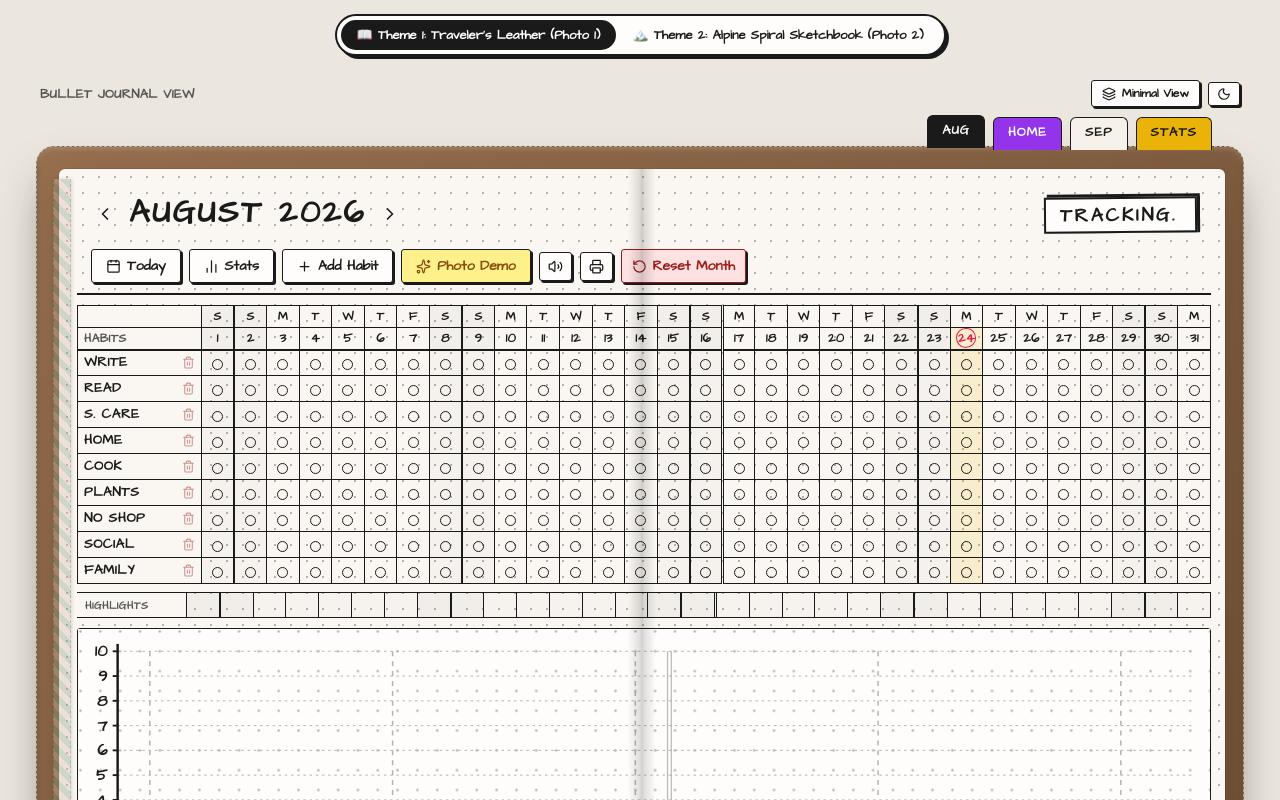
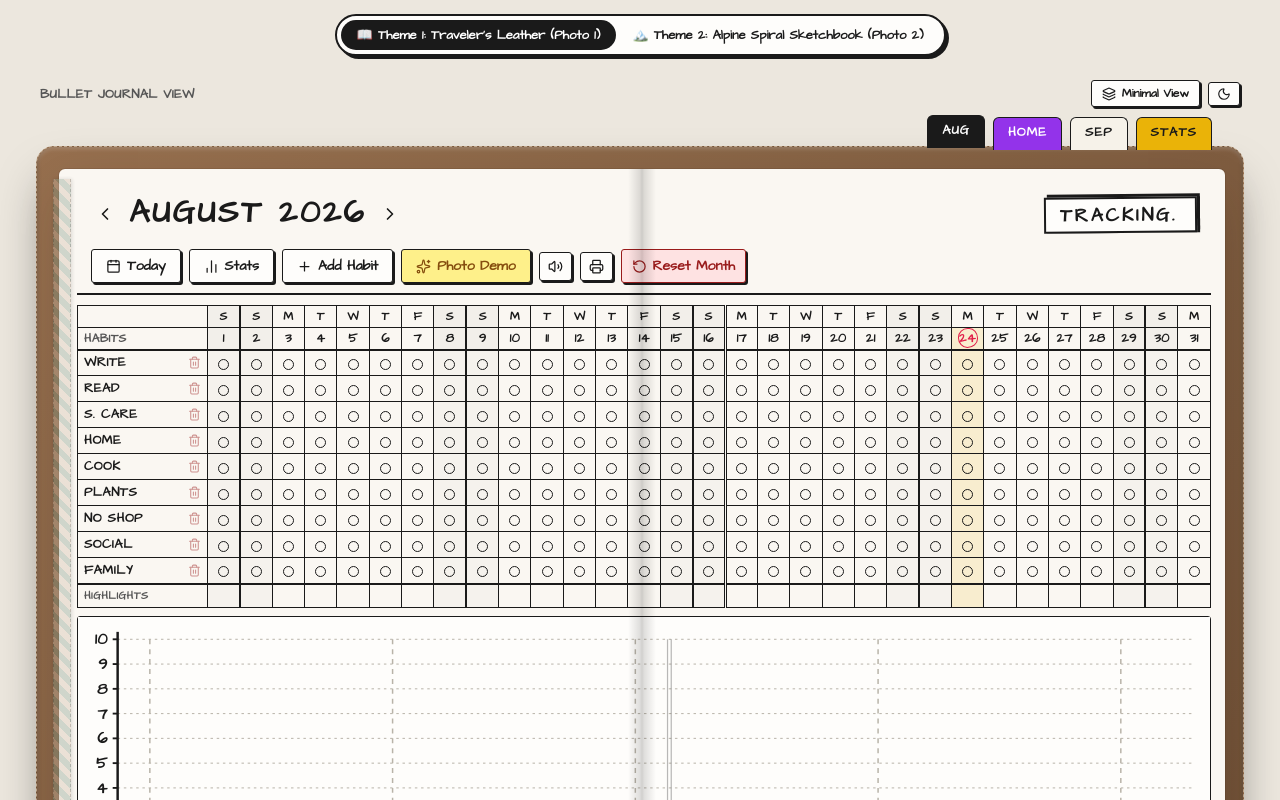
Before and after one commit to jagwalansh/habit-tracker, a Next.js app: page / in a window 1280 px wide. Shown: the top 800 px of the page. Built offline with nearby package versions, Linux system fonts and the light colour scheme.

Commit message:
refactor: integrate highlights row directly into habit table and remove dot grid background patterns

```diff
--- a/app/globals.css
+++ b/app/globals.css
@@ -79,12 +79,9 @@ html, body {
   overflow-x: hidden;
 }
 
-/* Authentic Bullet Journal Dot Grid Background */
+/* Bullet Journal Paper Background (Clean paper without background dots) */
 .bullet-paper {
   background-color: var(--paper-bg);
-  background-image: radial-gradient(var(--paper-dot) 1.2px, transparent 1.2px);
-  background-size: 16px 16px;
-  background-position: 0 0;
   box-shadow: var(--paper-shadow);
   border-radius: 4px;
   position: relative;
@@ -315,9 +312,8 @@ html, body {
 }
 
 .habit-name-col {
-  width: 124px;
-  min-width: 124px;
-  max-width: 124px;
+  width: 130px;
+  min-width: 130px;
   text-align: left !important;
   padding-left: 6px !important;
   padding-right: 4px !important;
@@ -325,6 +321,10 @@ html, body {
   font-weight: 700;
   letter-spacing: 0.03em;
   background: rgba(255, 255, 255, 0.4);
+}
+
+.highlights-row td {
+  background-color: rgba(0, 0, 0, 0.015);
 }
 
 .day-header-dow {
--- a/app/page.tsx
+++ b/app/page.tsx
@@ -386,20 +386,15 @@ export default function HabitTrackerPage() {
             />
           ) : (
             <>
-              {/* Top Half: Monthly Habit Matrix */}
+              {/* Monthly Habit Matrix with perfectly aligned Highlights row */}
               <HabitGrid
                 days={days}
                 habits={monthData.habits}
                 completions={monthData.completions}
+                annotations={monthData.annotations}
                 soundEnabled={soundEnabled}
                 onToggleHabit={handleToggleHabit}
                 onDeleteHabit={handleDeleteHabit}
-              />
-
-              {/* Middle Ribbon: Highlight Hearts */}
-              <DayMarkerBar
-                days={days}
-                annotations={monthData.annotations}
                 onToggleAnnotation={handleToggleAnnotation}
               />
 
--- a/components/DayMarkerBar.tsx
+++ b/components/DayMarkerBar.tsx
@@ -19,55 +19,42 @@ export const DayMarkerBar: React.FC<DayMarkerBarProps> = ({
 
   return (
     <div className="table-scroll-container" style={{ margin: '4px 0 6px' }}>
-      <div style={{
-        display: 'flex',
-        alignItems: 'center',
-        borderTop: '1.5px solid var(--ink-black)',
-        borderBottom: '1.5px solid var(--ink-black)',
-        minWidth: '100%',
-        backgroundColor: 'rgba(0,0,0,0.015)'
-      }}>
-        {/* Align with Habit Name column */}
-        <div className="sticky-habit-col" style={{
-          width: '110px',
-          minWidth: '110px',
-          paddingLeft: '8px',
+      <table className="habit-matrix-table" style={{ width: '100%', borderCollapse: 'collapse' }}>
+        <tbody>
+          <tr className="highlights-row" style={{ borderTop: '1.5px solid var(--ink-black)', borderBottom: '1.5px solid var(--ink-black)' }}>
+            <td
+              className="habit-name-col sticky-habit-col"
+              style={{
                 fontSize: '11px',
                 color: 'var(--ink-muted)',
                 fontFamily: 'var(--font-primary)',
                 fontWeight: 700,
-          display: 'flex',
-          alignItems: 'center',
+                letterSpacing: '0.04em',
                 height: '24px',
-          borderRight: '1px solid var(--ink-black)',
-        }}>
+              }}
+            >
               HIGHLIGHTS
-        </div>
-
-        {/* Day Annotation Cells */}
-        <div style={{ display: 'flex', flex: 1 }}>
+            </td>
             {days.map((day) => {
               const hasHeart = annotations[day.dayNumber] === 'heart';
               const isSpineSplit = day.dayNumber === spineDayThreshold;
               const isWeekEnd = day.dayOfWeekIndex === 6;
+              const dividerClass = isSpineSplit
+                ? 'spine-divider-right'
+                : (isWeekEnd ? 'week-divider-right' : '');
 
               return (
-              <div
+                <td
                   key={`annot-${day.dayNumber}`}
+                  className={`day-cell ${dividerClass} ${day.isToday ? 'is-today-column' : ''}`}
                   onClick={() => onToggleAnnotation(day.dayNumber)}
-                title={`Toggle heart/highlight for day ${day.dayNumber}`}
+                  title={`Toggle highlight for day ${day.dayNumber}`}
                   style={{
-                  flex: 1,
-                  minWidth: '24px',
                     height: '24px',
-                  display: 'flex',
-                  alignItems: 'center',
-                  justifyContent: 'center',
                     cursor: 'pointer',
-                  borderRight: isSpineSplit
-                    ? '3px double var(--ink-black)'
-                    : (isWeekEnd ? '2.5px solid var(--ink-black)' : '1px solid var(--ink-black)'),
-                  backgroundColor: day.isWeekend ? 'rgba(0,0,0,0.02)' : 'transparent',
+                    backgroundColor: day.isToday
+                      ? 'rgba(234, 179, 8, 0.12)'
+                      : (day.isWeekend ? 'rgba(0, 0, 0, 0.02)' : 'transparent'),
                   }}
                 >
                   {hasHeart && (
@@ -75,11 +62,12 @@ export const DayMarkerBar: React.FC<DayMarkerBarProps> = ({
                       ♡
                     </span>
                   )}
-              </div>
+                </td>
               );
             })}
-        </div>
-      </div>
+          </tr>
+        </tbody>
+      </table>
     </div>
   );
 };
--- a/components/HabitGrid.tsx
+++ b/components/HabitGrid.tsx
@@ -10,18 +10,22 @@ interface HabitGridProps {
   days: DayInfo[];
   habits: Habit[];
   completions: Record<string, Record<number, boolean>>;
+  annotations?: Record<number, string>;
   soundEnabled: boolean;
   onToggleHabit: (habitId: string, dayNumber: number) => void;
   onDeleteHabit: (habitId: string) => void;
+  onToggleAnnotation?: (dayNumber: number) => void;
 }
 
 export const HabitGrid: React.FC<HabitGridProps> = ({
   days,
   habits,
   completions,
+  annotations,
   soundEnabled,
   onToggleHabit,
   onDeleteHabit,
+  onToggleAnnotation,
 }) => {
   const spineDayThreshold = Math.ceil(days.length / 2); // e.g. 13 or 15 for booklet split
 
@@ -137,8 +141,8 @@ export const HabitGrid: React.FC<HabitGridProps> = ({
                       textTransform: 'uppercase',
                       letterSpacing: '0.04em',
                       fontFamily: 'var(--font-primary)',
-                      fontSize: habit.name.length > 9 ? '11.5px' : habit.name.length > 7 ? '12.5px' : '13.5px',
-                      lineHeight: 1.1,
+                      fontSize: habit.name.length > 14 ? '11px' : habit.name.length > 9 ? '12px' : '13px',
+                      lineHeight: 1.15,
                       flex: 1,
                       minWidth: 0,
                       overflow: 'hidden',
@@ -204,6 +208,54 @@ export const HabitGrid: React.FC<HabitGridProps> = ({
               </tr>
             );
           })}
+
+          {/* HIGHLIGHTS Row - perfectly aligned within the same table */}
+          {annotations && onToggleAnnotation && (
+            <tr className="highlights-row" style={{ borderTop: '2px solid var(--ink-black)' }}>
+              <td
+                className="habit-name-col sticky-habit-col"
+                style={{
+                  fontSize: '11px',
+                  color: 'var(--ink-muted)',
+                  fontFamily: 'var(--font-primary)',
+                  fontWeight: 700,
+                  letterSpacing: '0.04em',
+                }}
+              >
+                HIGHLIGHTS
+              </td>
+              {days.map((day) => {
+                const hasHeart = annotations[day.dayNumber] === 'heart';
+                const isSpineSplit = day.dayNumber === spineDayThreshold;
+                const isWeekEnd = day.dayOfWeekIndex === 6;
+                const dividerClass = isSpineSplit
+                  ? 'spine-divider-right'
+                  : (isWeekEnd ? 'week-divider-right' : '');
+
+                return (
+                  <td
+                    key={`annot-${day.dayNumber}`}
+                    className={`day-cell ${dividerClass} ${day.isToday ? 'is-today-column' : ''}`}
+                    onClick={() => onToggleAnnotation(day.dayNumber)}
+                    title={`Toggle highlight for day ${day.dayNumber}`}
+                    style={{
+                      height: '24px',
+                      cursor: 'pointer',
+                      backgroundColor: day.isToday
+                        ? 'rgba(234, 179, 8, 0.12)'
+                        : (day.isWeekend ? 'rgba(0, 0, 0, 0.02)' : 'transparent'),
+                    }}
+                  >
+                    {hasHeart && (
+                      <span className="heart-marker active" style={{ fontSize: '14px', lineHeight: 1 }}>
+                        ♡
+                      </span>
+                    )}
+                  </td>
+                );
+              })}
+            </tr>
+          )}
         </tbody>
       </table>
     </div>
--- a/components/MetricChart.tsx
+++ b/components/MetricChart.tsx
@@ -130,14 +130,8 @@ export const MetricChart: React.FC<MetricChartProps> = ({
             style={{ width: '100%', height: 'auto', display: 'block', cursor: 'crosshair' }}
             onClick={handleSvgClick}
           >
-            {/* Background Dot Grid inside SVG */}
-            <defs>
-              <pattern id="chartDots" width="16" height="16" patternUnits="userSpaceOnUse">
-                <circle cx="2" cy="2" r="1" fill="var(--paper-dot)" />
-              </pattern>
-            </defs>
+            {/* Background Canvas */}
             <rect width={svgWidth} height={chartHeight} fill="var(--paper-card)" />
-            <rect width={svgWidth} height={chartHeight} fill="url(#chartDots)" />
 
             {/* Y-Axis Guidelines & Numbers (10 to 1) */}
             {yLevels.map((lvl) => {
--- a/components/SleepIntervalChart.tsx
+++ b/components/SleepIntervalChart.tsx
@@ -116,14 +116,8 @@ export const SleepIntervalChart: React.FC<SleepIntervalChartProps> = ({
           style={{ width: '100%', height: 'auto', display: 'block', cursor: 'pointer' }}
           onClick={() => onOpenMetricModal(hoveredDay || 1)}
         >
-          {/* Background dot matrix */}
-          <defs>
-            <pattern id="alpineDots" width="16" height="16" patternUnits="userSpaceOnUse">
-              <circle cx="2" cy="2" r="1" fill="var(--paper-dot)" />
-            </pattern>
-          </defs>
+          {/* Background Canvas */}
           <rect width={svgWidth} height={chartHeight} fill="var(--paper-card)" />
-          <rect width={svgWidth} height={chartHeight} fill="url(#alpineDots)" />
 
           {/* ======= DAY NUMBERS ROW (kraft ribbon inside SVG) ======= */}
           <rect
```
Lines whose indentation alone changed are shown as unchanged.
